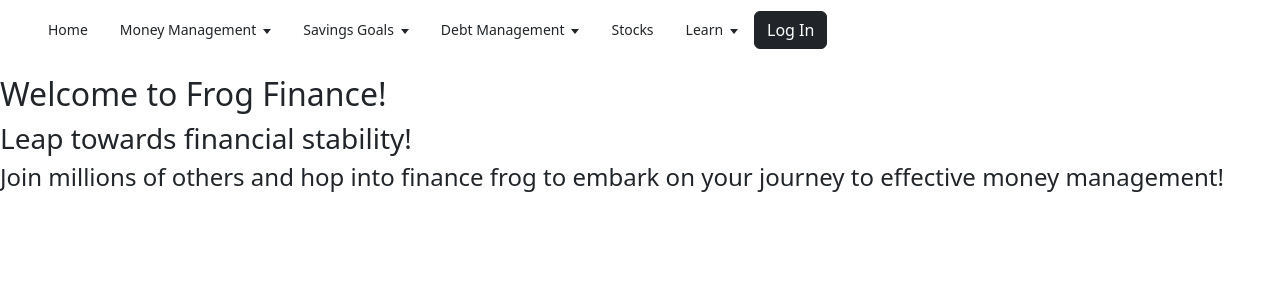
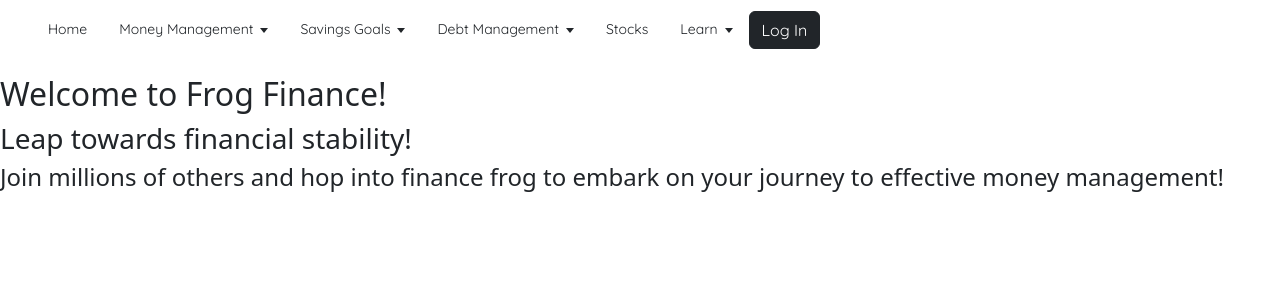
Before and after one commit to Shamayal/frog-finance, a React (Create React App) app in the folder frontend/client/: page / in a window 1280 px wide. Shown: the top 300 px of the page. Built offline with nearby package versions, Linux system fonts and the light colour scheme.

Commit message:
update nav stock endpoint, add font

```diff
--- a/frontend/client/src/components/NavigationBar.jsx
+++ b/frontend/client/src/components/NavigationBar.jsx
@@ -12,7 +12,7 @@ const NavigationBar = () => {
   const { isLoading, error } = useAuth0();
 
   return (
-      <nav className='navbar'>
+      <nav className='navbar font-quicksand'>
         <ul className="menus">
           {menuItems.map((menu, index) => {
             const depthLevel = 0;
--- a/frontend/client/src/menuItems.js
+++ b/frontend/client/src/menuItems.js
@@ -86,7 +86,7 @@ export const menuItems = [
   },
   {
     title: 'Stocks',
-    url: '',
+    url: 'stocks',
   },
   {
     title: 'Learn',
```
